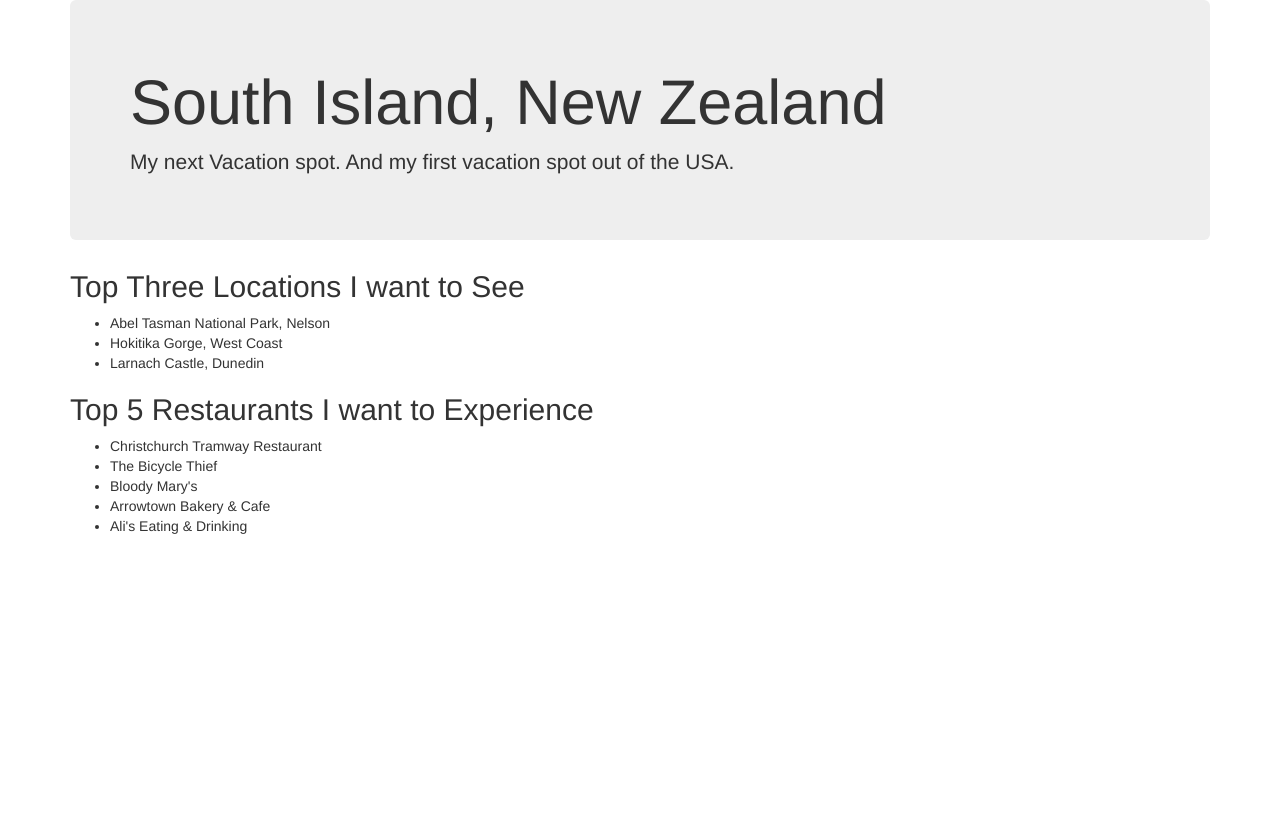
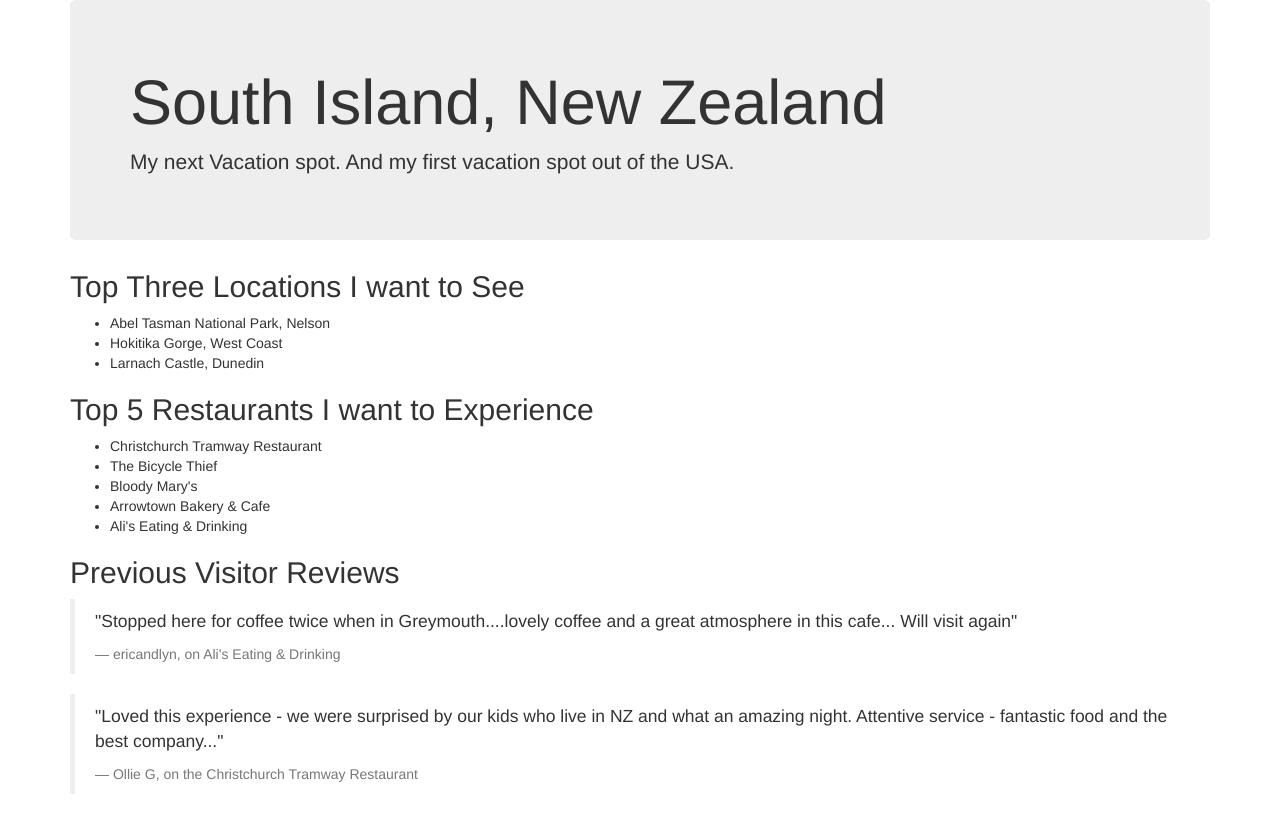
Before and after one commit to CommaderDavid/vacation-site, a plain HTML site: page index.html in a window 1280 px wide. Drawn offline with Linux system fonts and the light colour scheme.

Commit message:
Add peer reviews.

```diff
--- a/index.html
+++ b/index.html
@@ -25,7 +25,15 @@
           <li>Arrowtown Bakery & Cafe</li>
           <li>Ali's Eating & Drinking</li>
         </ul>
-      <h2></h2>
+      <h2>Previous Visitor Reviews</h2>
+      <blockquote>
+        <p>"Stopped here for coffee twice when in Greymouth....lovely coffee and a great atmosphere in this cafe... Will visit again"</p>
+        <footer>ericandlyn, on Ali's Eating & Drinking</footer>
+      </blockquote>
+      <blockquote>
+        <p>"Loved this experience - we were surprised by our kids who live in NZ and what an amazing night. Attentive service - fantastic food and the best company..."</p>
+        <footer>Ollie G, on the Christchurch Tramway Restaurant</footer>
+      </blockquote>
     </div>
   </body>
 </html>
```
